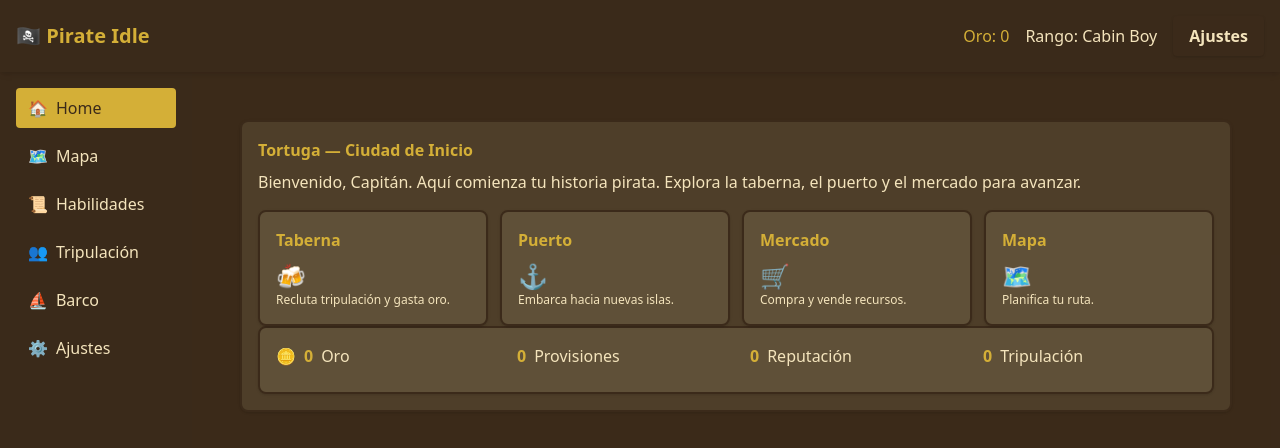
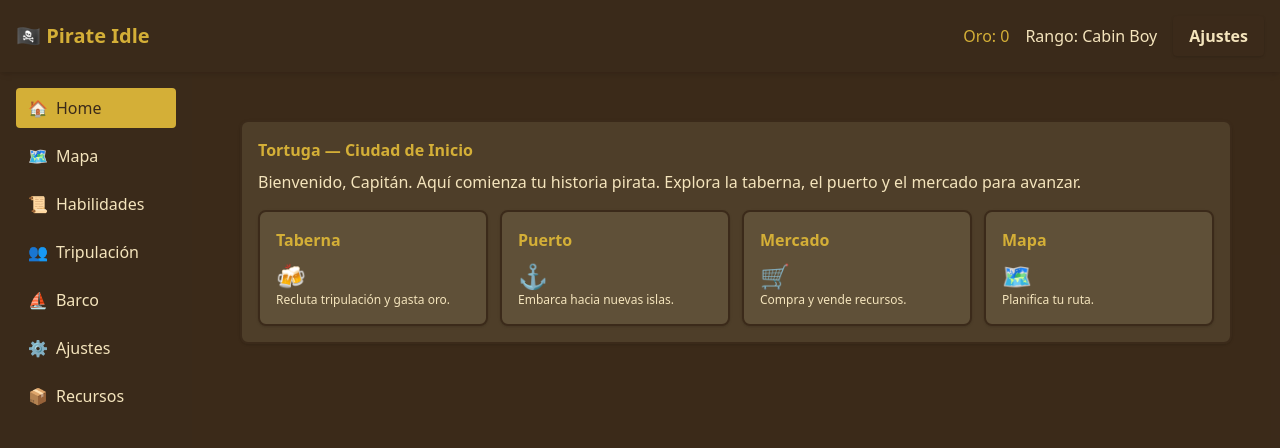
Before and after one commit to Fravicabe/Juego_Piratas_Grupo1_PI, a React (Vite) app: page / in a window 1280 px wide. Shown: the top 448 px of the page. Built offline with nearby package versions, Linux system fonts and the light colour scheme.

Commit message:
feat(ui): nueva ventana Recursos, Home centrado en ciudad inicial

```diff
--- a/src/App.tsx
+++ b/src/App.tsx
@@ -7,6 +7,7 @@ import Skills from "./ui/pages/Skills";
 import Crew from "./ui/pages/Crew";
 import Ship from "./ui/pages/Ship";
 import Settings from "./ui/pages/Settings";
+import Recursos from "./ui/pages/Recursos";
 
 export default function App() {
   return (
@@ -22,6 +23,7 @@ export default function App() {
             <Route path="/crew" element={<Crew />} />
             <Route path="/ship" element={<Ship />} />
             <Route path="/settings" element={<Settings />} />
+          <Route path="/recursos" element={<Recursos />} />
           </Routes>
         </main>
       </div>
--- a/src/ui/components/Sidebar.tsx
+++ b/src/ui/components/Sidebar.tsx
@@ -7,6 +7,7 @@ const navItems = [
   { path: "/crew", label: "Tripulación", icon: "👥" },
   { path: "/ship", label: "Barco", icon: "⛵" },
   { path: "/settings", label: "Ajustes", icon: "⚙️" },
+  { path: "/recursos", label: "Recursos", icon: "📦" },
 ];
 
 export default function Sidebar() {
--- a/src/ui/pages/Home.tsx
+++ b/src/ui/pages/Home.tsx
@@ -1,9 +1,8 @@
 import { useGameStore } from "../../core/store";
 import Card from "../components/Card";
-import ResourceBar from "../components/ResourceBar";
 
 export default function Home() {
-  const { currentIslandId, inventory } = useGameStore();
+  const { currentIslandId } = useGameStore();
   const islandName = currentIslandId ? currentIslandId : "Tortuga";
 
   const locations = [
@@ -27,14 +26,6 @@ export default function Home() {
             </Card>
           ))}
         </div>
-        <Card>
-          <div className="grid grid-cols-2 md:grid-cols-4 gap-3">
-            <ResourceBar id="gold" amount={inventory?.gold ?? 0} label="Oro" />
-            <ResourceBar id="provisions" amount={inventory?.food ?? 0} label="Provisiones" />
-            <ResourceBar id="reputation" amount={inventory?.wood ?? 0} label="Reputación" />
-            <ResourceBar id="crew" amount={inventory?.iron ?? 0} label="Tripulación" />
-          </div>
-        </Card>
       </Card>
     </div>
   );
--- /dev/null
+++ b/src/ui/pages/Recursos.tsx
@@ -0,0 +1,17 @@
+import { useGameStore } from "../../core/store";
+import ResourceBar from "../components/ResourceBar";
+import Card from "../components/Card";
+
+export default function Recursos() {
+  const { inventory } = useGameStore();
+  return (
+    <div className="p-6">
+      <Card title="Recursos">
+        <ResourceBar id="gold" amount={inventory?.gold ?? 0} label="Oro" />
+        <ResourceBar id="provisions" amount={inventory?.food ?? 0} label="Provisiones" />
+        <ResourceBar id="reputation" amount={inventory?.wood ?? 0} label="Reputación" />
+        <ResourceBar id="crew" amount={inventory?.iron ?? 0} label="Tripulación" />
+      </Card>
+    </div>
+  );
+}
```
